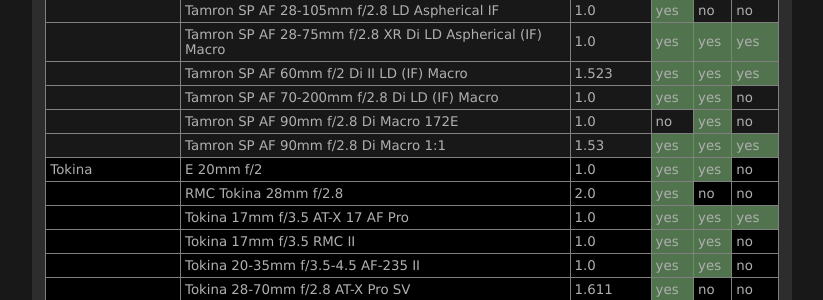
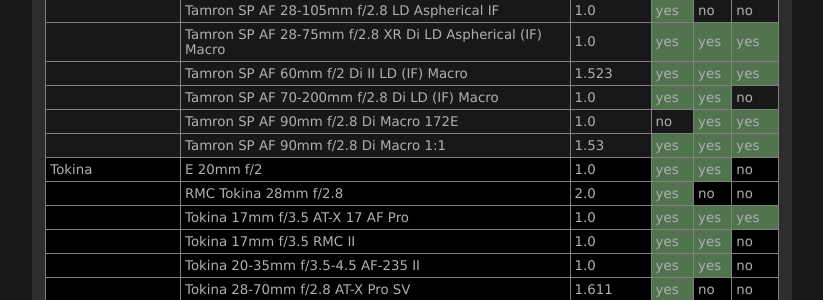
Before and after one commit to lensfun/lensfun.github.io, a Jekyll site: the page built from _posts/lenslist/2999-12-31-Lenslist-master.md, in a window 1280 px wide and 900 px high, scrolled down 34225 px. Shown: the part 146-446 px from the top of the window, without its empty margins (284-1107 px from the left). Built offline with Jekyll 4.4.1, drawn with Linux system fonts in a browser that asks for light colours.

Commit message:
Update master lens list from GitHub Actions

```diff
--- a/_posts/lenslist/2999-12-31-Lenslist-master.md
+++ b/_posts/lenslist/2999-12-31-Lenslist-master.md
@@ -1398,7 +1398,7 @@ This list was generated on 2026-01-02 from current Lensfun sources. Your Lensfun
 <tr class="lenslist-bg2"><td></td><td>Tamron SP AF 28-75mm f/2.8 XR Di LD Aspherical (IF) Macro</td><td>1.0</td><td class="lenslist-highlight lenslist-check">yes</td><td class="lenslist-highlight lenslist-check">yes</td><td class="lenslist-highlight lenslist-check">yes</td></tr>
 <tr class="lenslist-bg2"><td></td><td>Tamron SP AF 60mm f/2 Di II LD (IF) Macro</td><td>1.523</td><td class="lenslist-highlight lenslist-check">yes</td><td class="lenslist-highlight lenslist-check">yes</td><td class="lenslist-highlight lenslist-check">yes</td></tr>
 <tr class="lenslist-bg2"><td></td><td>Tamron SP AF 70-200mm f/2.8 Di LD (IF) Macro</td><td>1.0</td><td class="lenslist-highlight lenslist-check">yes</td><td class="lenslist-highlight lenslist-check">yes</td><td class="lenslist-check">no</td></tr>
-<tr class="lenslist-bg2"><td></td><td>Tamron SP AF 90mm f/2.8 Di Macro 172E</td><td>1.0</td><td class="lenslist-check">no</td><td class="lenslist-highlight lenslist-check">yes</td><td class="lenslist-check">no</td></tr>
+<tr class="lenslist-bg2"><td></td><td>Tamron SP AF 90mm f/2.8 Di Macro 172E</td><td>1.0</td><td class="lenslist-check">no</td><td class="lenslist-highlight lenslist-check">yes</td><td class="lenslist-highlight lenslist-check">yes</td></tr>
 <tr class="lenslist-bg2"><td></td><td>Tamron SP AF 90mm f/2.8 Di Macro 1:1</td><td>1.53</td><td class="lenslist-highlight lenslist-check">yes</td><td class="lenslist-highlight lenslist-check">yes</td><td class="lenslist-highlight lenslist-check">yes</td></tr>
 <tr class="lenslist-bg1"><td>Tokina</td><td>E 20mm f/2</td><td>1.0</td><td class="lenslist-highlight lenslist-check">yes</td><td class="lenslist-highlight lenslist-check">yes</td><td class="lenslist-check">no</td></tr>
 <tr class="lenslist-bg1"><td></td><td>RMC Tokina 28mm f/2.8</td><td>2.0</td><td class="lenslist-highlight lenslist-check">yes</td><td class="lenslist-check">no</td><td class="lenslist-check">no</td></tr>
```
